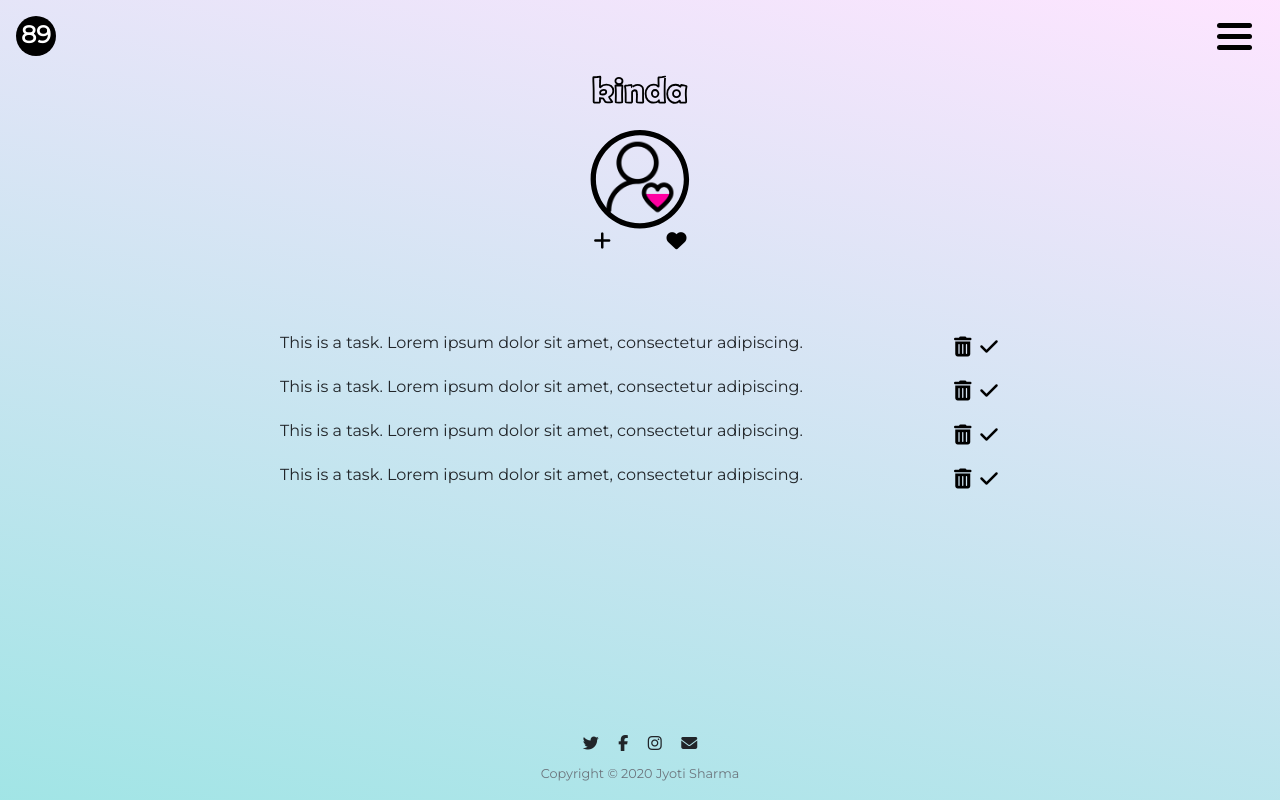
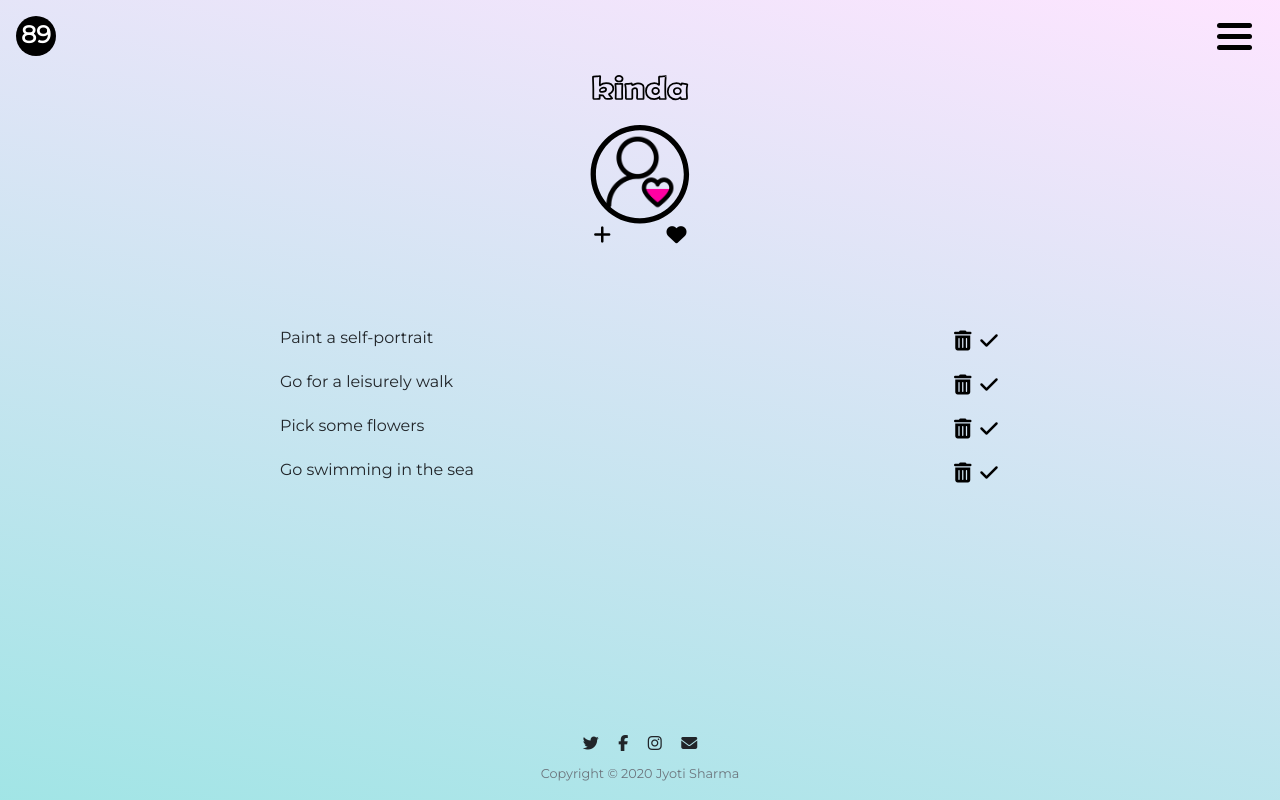
Before and after one commit to jyotiiiii/todo-app-frontend, a React (Create React App) app: page / in a window 1280 px wide. Built offline with nearby package versions, Linux system fonts and the light colour scheme.

Commit message:
add props to Taskitem class

```diff
--- a/src/components/TaskItem.js
+++ b/src/components/TaskItem.js
@@ -9,8 +9,7 @@ class Taskitem extends React.Component {
         <div className="col-sm-12">
           <div className="row">
             <div className="col-8 col-sm-9 text-left">
-              This is a task. Lorem ipsum dolor sit amet, consectetur
-              adipiscing.
+              {this.props.taskDescription}
             </div>
             <div className="col-4 col-sm-3 pt-1">
               <Deletebutton />
--- a/src/components/TaskList.js
+++ b/src/components/TaskList.js
@@ -4,10 +4,10 @@ class Tasklist extends React.Component {
   render() {
     return (
       <div className="container-fluid">
-        <Taskitem />
-        <Taskitem />
-        <Taskitem />
-        <Taskitem />
+        <Taskitem taskDescription="Paint a self-portrait" />
+        <Taskitem taskDescription="Go for a leisurely walk" />
+        <Taskitem taskDescription="Pick some flowers" />
+        <Taskitem taskDescription="Go swimming in the sea" />
       </div>
     );
   }
```
Also changed, not shown: public/images/kinda.svg, 1 other file (tests, documents, lock files or other folders).
